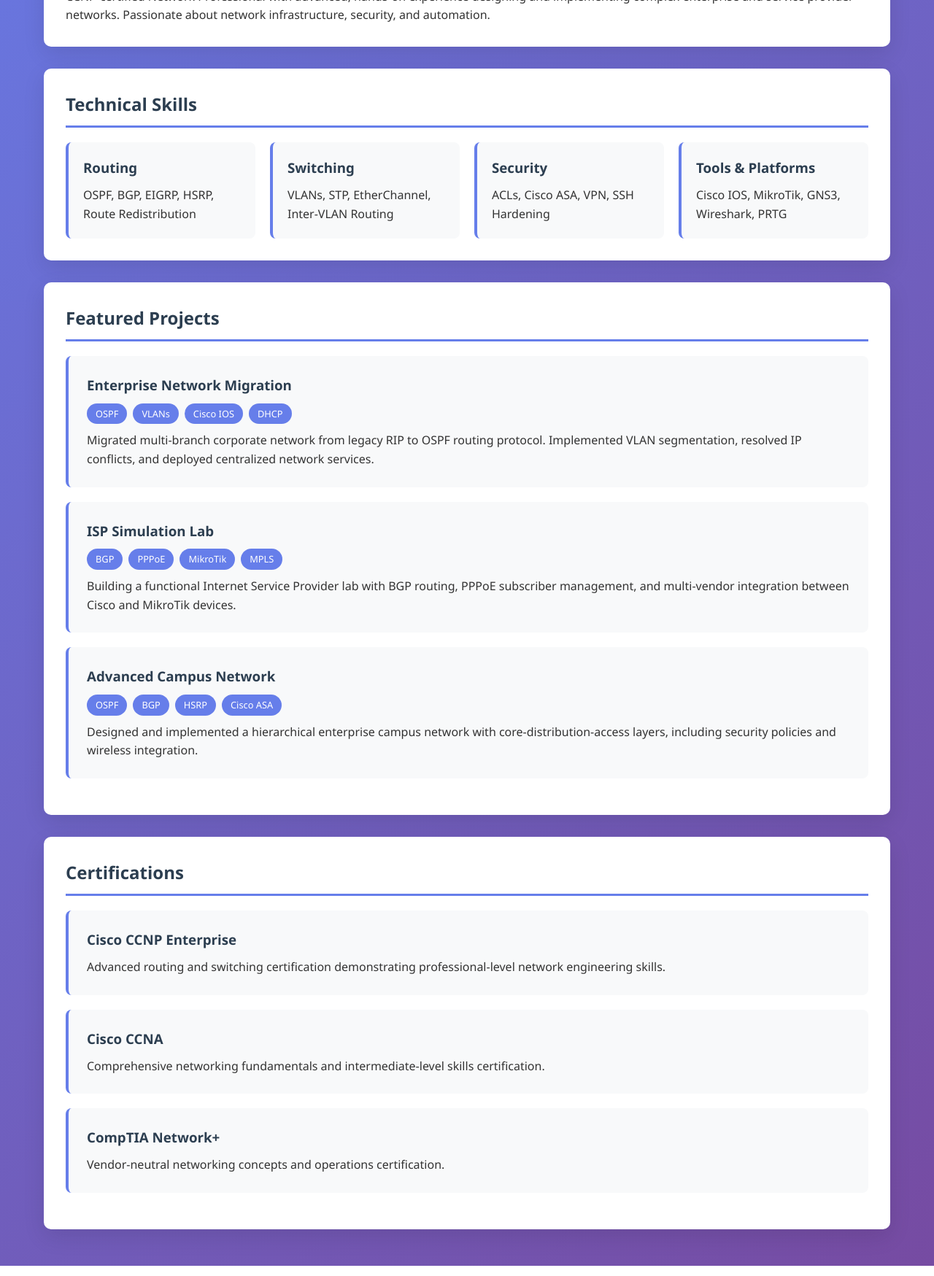
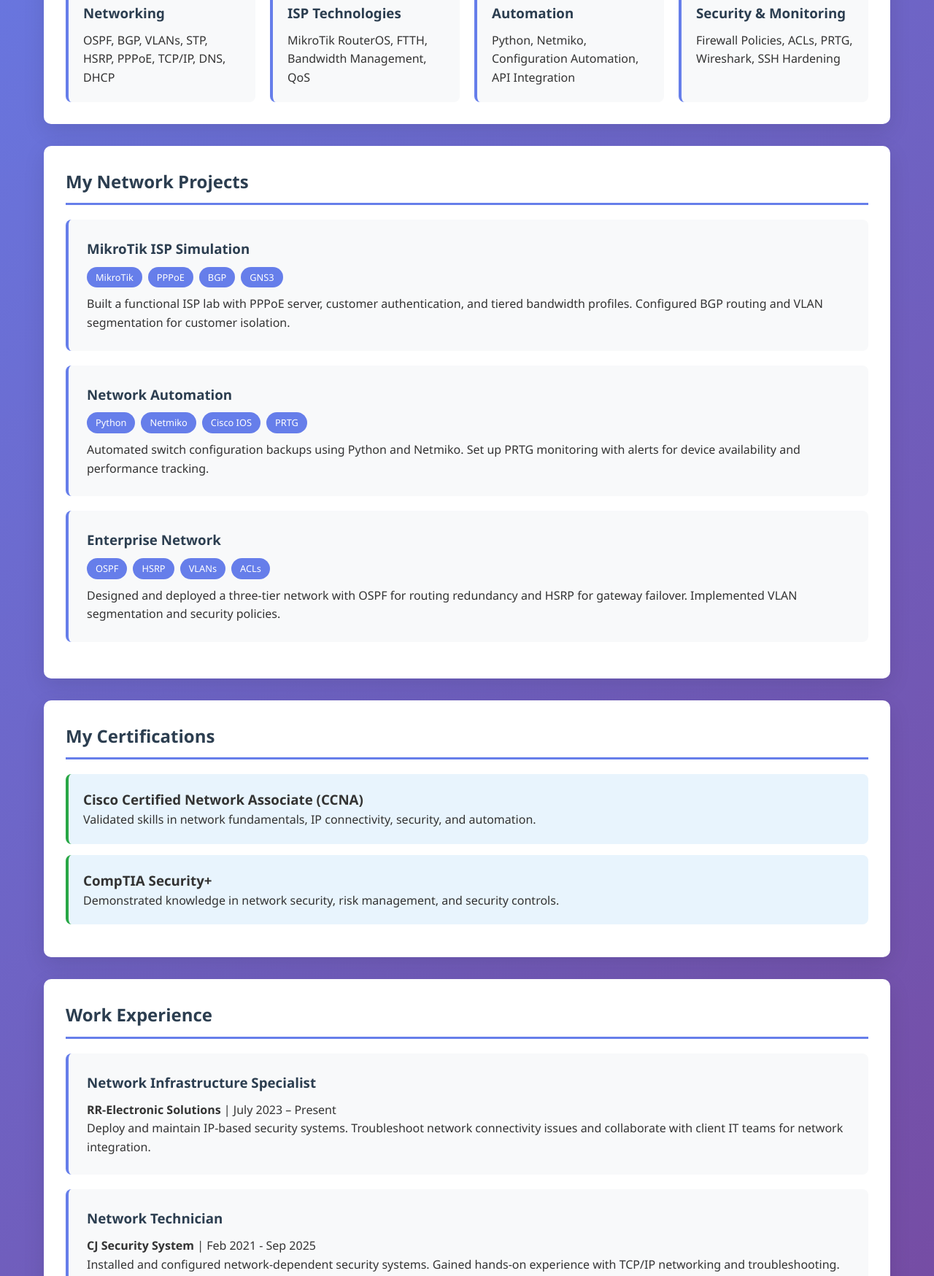
Before and after one commit to Russel2624/Russel2624.github.io, a plain HTML site: page index.html in a window 1280 px wide. Shown: the part 637-2386 px from the top of the page at 73% size. Drawn offline with Linux system fonts and the light colour scheme.

Commit message:
Update personal information and project details

```diff
--- a/index.html
+++ b/index.html
@@ -3,7 +3,7 @@
 <head>
     <meta charset="UTF-8">
     <meta name="viewport" content="width=device-width, initial-scale=1.0">
-    <title>Russell - Network Engineer</title>
+    <title>Russel Nkuna - Network Engineer</title>
     <style>
         * {
             margin: 0;
@@ -145,6 +145,14 @@
             font-size: 0.8em;
         }
 
+        .certification {
+            background: #e8f4fd;
+            padding: 20px;
+            border-radius: 8px;
+            margin-bottom: 15px;
+            border-left: 4px solid #28a745;
+        }
+
         @media (max-width: 768px) {
             .container {
                 padding: 10px;
@@ -169,93 +177,103 @@
     <div class="container">
         <header>
             <div class="profile-img">R</div>
-            <h1>Russell</h1>
-            <div class="tagline">CCNP Certified Network Engineer</div>
-            <p>Enterprise Network Design | Routing & Switching | Network Security</p>
+            <h1>Russel Nkuna</h1>
+            <div class="tagline">Network Engineer | NOC Specialist</div>
+            <p>CCNA & Security+ Certified | Python Automation | ISP Technologies</p>
             <div class="contact-info">
-                <a href="https://www.linkedin.com/in/yourprofile">LinkedIn</a>
+                <a href="https://www.linkedin.com/in/russel-nkuna-726086236">LinkedIn</a>
                 <a href="https://github.com/Russel2624">GitHub</a>
-                <a href="mailto:your.email@domain.com">Email</a>
+                <a href="mailto:russellkuna8@gmail.com">Email</a>
+                <a href="tel:0633902624">Call Me</a>
             </div>
         </header>
 
         <section class="section">
-            <h2>About Me</h2>
-            <p>CCNP-certified Network Professional with advanced, hands-on experience designing and implementing complex enterprise and service provider networks. Passionate about network infrastructure, security, and automation.</p>
-        </section>
-
-        <section class="section">
-            <h2>Technical Skills</h2>
+            <h2>My Technical Skills</h2>
             <div class="skills-grid">
                 <div class="skill-category">
-                    <h3>Routing</h3>
-                    <p>OSPF, BGP, EIGRP, HSRP, Route Redistribution</p>
+                    <h3>Networking</h3>
+                    <p>OSPF, BGP, VLANs, STP, HSRP, PPPoE, TCP/IP, DNS, DHCP</p>
                 </div>
                 <div class="skill-category">
-                    <h3>Switching</h3>
-                    <p>VLANs, STP, EtherChannel, Inter-VLAN Routing</p>
+                    <h3>ISP Technologies</h3>
+                    <p>MikroTik RouterOS, FTTH, Bandwidth Management, QoS</p>
                 </div>
                 <div class="skill-category">
-                    <h3>Security</h3>
-                    <p>ACLs, Cisco ASA, VPN, SSH Hardening</p>
+                    <h3>Automation</h3>
+                    <p>Python, Netmiko, Configuration Automation, API Integration</p>
                 </div>
                 <div class="skill-category">
-                    <h3>Tools & Platforms</h3>
-                    <p>Cisco IOS, MikroTik, GNS3, Wireshark, PRTG</p>
+                    <h3>Security & Monitoring</h3>
+                    <p>Firewall Policies, ACLs, PRTG, Wireshark, SSH Hardening</p>
                 </div>
             </div>
         </section>
 
         <section class="section">
-            <h2>Featured Projects</h2>
+            <h2>My Network Projects</h2>
 
             <div class="project">
-                <h3>Enterprise Network Migration</h3>
+                <h3>MikroTik ISP Simulation</h3>
                 <div class="tech-tags">
-                    <span class="tech-tag">OSPF</span>
-                    <span class="tech-tag">VLANs</span>
-                    <span class="tech-tag">Cisco IOS</span>
-                    <span class="tech-tag">DHCP</span>
+                    <span class="tech-tag">MikroTik</span>
+                    <span class="tech-tag">PPPoE</span>
+                    <span class="tech-tag">BGP</span>
+                    <span class="tech-tag">GNS3</span>
                 </div>
-                <p>Migrated multi-branch corporate network from legacy RIP to OSPF routing protocol. Implemented VLAN segmentation, resolved IP conflicts, and deployed centralized network services.</p>
+                <p>Built a functional ISP lab with PPPoE server, customer authentication, and tiered bandwidth profiles. Configured BGP routing and VLAN segmentation for customer isolation.</p>
             </div>
 
             <div class="project">
-                <h3>ISP Simulation Lab</h3>
+                <h3>Network Automation</h3>
                 <div class="tech-tags">
-                    <span class="tech-tag">BGP</span>
-                    <span class="tech-tag">PPPoE</span>
-                    <span class="tech-tag">MikroTik</span>
-                    <span class="tech-tag">MPLS</span>
+                    <span class="tech-tag">Python</span>
+                    <span class="tech-tag">Netmiko</span>
+                    <span class="tech-tag">Cisco IOS</span>
+                    <span class="tech-tag">PRTG</span>
                 </div>
-                <p>Building a functional Internet Service Provider lab with BGP routing, PPPoE subscriber management, and multi-vendor integration between Cisco and MikroTik devices.</p>
+                <p>Automated switch configuration backups using Python and Netmiko. Set up PRTG monitoring with alerts for device availability and performance tracking.</p>
             </div>
 
             <div class="project">
-                <h3>Advanced Campus Network</h3>
+                <h3>Enterprise Network</h3>
                 <div class="tech-tags">
                     <span class="tech-tag">OSPF</span>
-                    <span class="tech-tag">BGP</span>
                     <span class="tech-tag">HSRP</span>
-                    <span class="tech-tag">Cisco ASA</span>
+                    <span class="tech-tag">VLANs</span>
+                    <span class="tech-tag">ACLs</span>
                 </div>
-                <p>Designed and implemented a hierarchical enterprise campus network with core-distribution-access layers, including security policies and wireless integration.</p>
+                <p>Designed and deployed a three-tier network with OSPF for routing redundancy and HSRP for gateway failover. Implemented VLAN segmentation and security policies.</p>
             </div>
         </section>
 
         <section class="section">
-            <h2>Certifications</h2>
+            <h2>My Certifications</h2>
+
+            <div class="certification">
+                <h3>Cisco Certified Network Associate (CCNA)</h3>
+                <p>Validated skills in network fundamentals, IP connectivity, security, and automation.</p>
+            </div>
+
+            <div class="certification">
+                <h3>CompTIA Security+</h3>
+                <p>Demonstrated knowledge in network security, risk management, and security controls.</p>
+            </div>
+        </section>
+
+        <section class="section">
+            <h2>Work Experience</h2>
+
             <div class="project">
-                <h3>Cisco CCNP Enterprise</h3>
-                <p>Advanced routing and switching certification demonstrating professional-level network engineering skills.</p>
+                <h3>Network Infrastructure Specialist</h3>
+                <p><strong>RR-Electronic Solutions</strong> | July 2023 – Present</p>
+                <p>Deploy and maintain IP-based security systems. Troubleshoot network connectivity issues and collaborate with client IT teams for network integration.</p>
             </div>
+
             <div class="project">
-                <h3>Cisco CCNA</h3>
-                <p>Comprehensive networking fundamentals and intermediate-level skills certification.</p>
-            </div>
-            <div class="project">
-                <h3>CompTIA Network+</h3>
-                <p>Vendor-neutral networking concepts and operations certification.</p>
+                <h3>Network Technician</h3>
+                <p><strong>CJ Security System</strong> | Feb 2021 - Sep 2025</p>
+                <p>Installed and configured network-dependent security systems. Gained hands-on experience with TCP/IP networking and troubleshooting.</p>
             </div>
         </section>
     </div>
```
